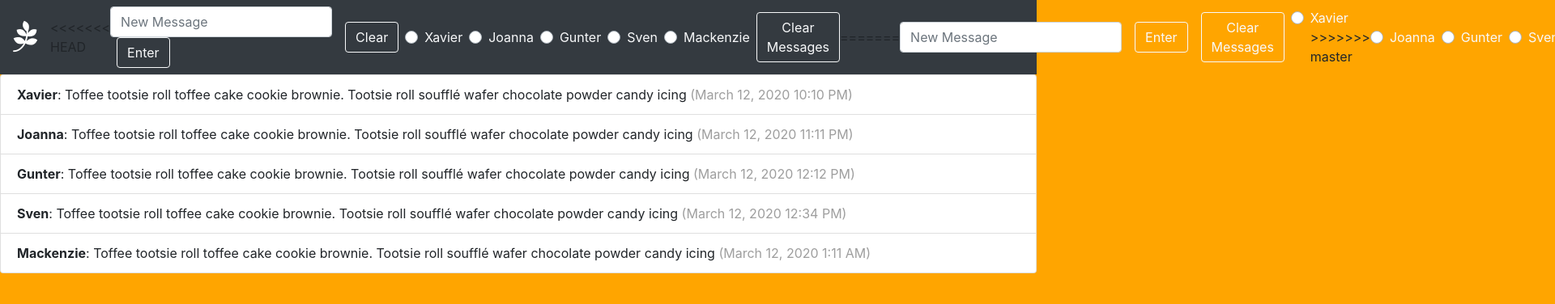
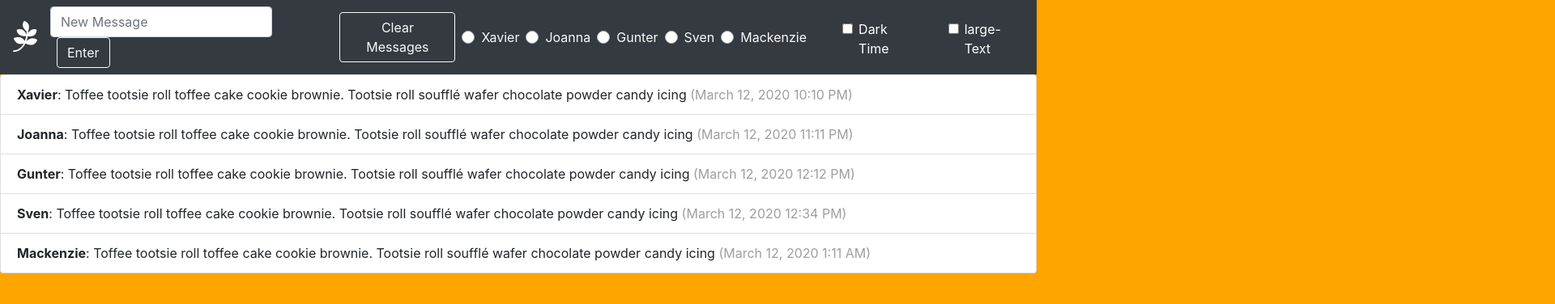
Before and after one commit to nss-evening-cohort-11/chatty-waterwheels, a website built with webpack: page src/index.html in a window 1280 px wide. Shown: the top 376 px of the page at 81% size, 1920 px wide, since content can reach past the window. Built offline with nearby package versions, Linux system fonts and the light colour scheme.

Commit message:
merge issue resolved

```diff
--- a/src/index.html
+++ b/src/index.html
@@ -12,45 +12,16 @@
     <nav class="navbar navbar-expand-lg navbar-dark bg-dark">
       <a class="navbar-brand" href="#"><i class="fab fa-pagelines fa-2x"></i>
       </a>
-<<<<<<< HEAD
-        <form class="form-inline my-2 my-lg-0">
-          <input class="form-control mr-sm-2" type="input-text" id="message-input" placeholder="New Message" aria-label="Enter New Message">
-          <button class="btn btn-outline-light m-2 my-sm-0" type="submit" id="message-submit-btn">Enter</button>
-        </form>
-        <button class="btn btn-outline-light m-2 my-sm-0" type="submit" id="clear-message-btn">Clear</button>
-        <div class="custom-control custom-radio">
-          <input type="radio" id="user1" name="customRadio" class="custom-control-input user-radio-btns">
-          <label class="custom-control-label text-light pr-2" for="user1">Xavier</label>
-        </div>
-        <div class="custom-control custom-radio">
-          <input type="radio" id="user2" name="customRadio" class="custom-control-input user-radio-btns">
-          <label class="custom-control-label text-light pr-2" for="user2">Joanna</label>
-        </div>
-        <div class="custom-control custom-radio">
-          <input type="radio" id="user3" name="customRadio" class="custom-control-input user-radio-btns">
-          <label class="custom-control-label text-light pr-2" for="user3">Gunter</label>
-        </div>
-        <div class="custom-control custom-radio">
-          <input type="radio" id="user4" name="customRadio" class="custom-control-input user-radio-btns">
-          <label class="custom-control-label text-light pr-2" for="user4">Sven</label>
-        </div>
-        <div class="custom-control custom-radio">
-          <input type="radio" id="user5" name="customRadio" class="custom-control-input user-radio-btns">
-          <label class="custom-control-label text-light pr-2" for="user5">Mackenzie</label>
-        </div>
-        </form>
-          <button class="btn btn-outline-light my-2 my-sm-0" type="submit" id="clear-message-btn">Clear Messages</button>
-=======
       <form class="form-inline my-2 my-lg-0">
         <input class="form-control mr-sm-2" type="input-text" id="message-input" placeholder="New Message"
           aria-label="Enter New Message">
+          <button class="btn btn-outline-light m-2 my-sm-0" type="submit" id="message-submit-btn">Enter</button>
       </form>
-      <button class="btn btn-outline-light m-2 my-sm-0" type="submit" id="message-submit-btn">Enter</button>
+
       <button class="btn btn-outline-light m-2 my-sm-0" type="submit" id="clear-message-btn">Clear Messages</button>
       <div class="custom-control custom-radio">
         <input type="radio" id="user1" name="customRadio" class="custom-control-input user-radio-btns">
         <label class="custom-control-label text-light pr-2" for="user1">Xavier</label>
->>>>>>> master
       </div>
       <div class="custom-control custom-radio">
         <input type="radio" id="user2" name="customRadio" class="custom-control-input user-radio-btns">
```
